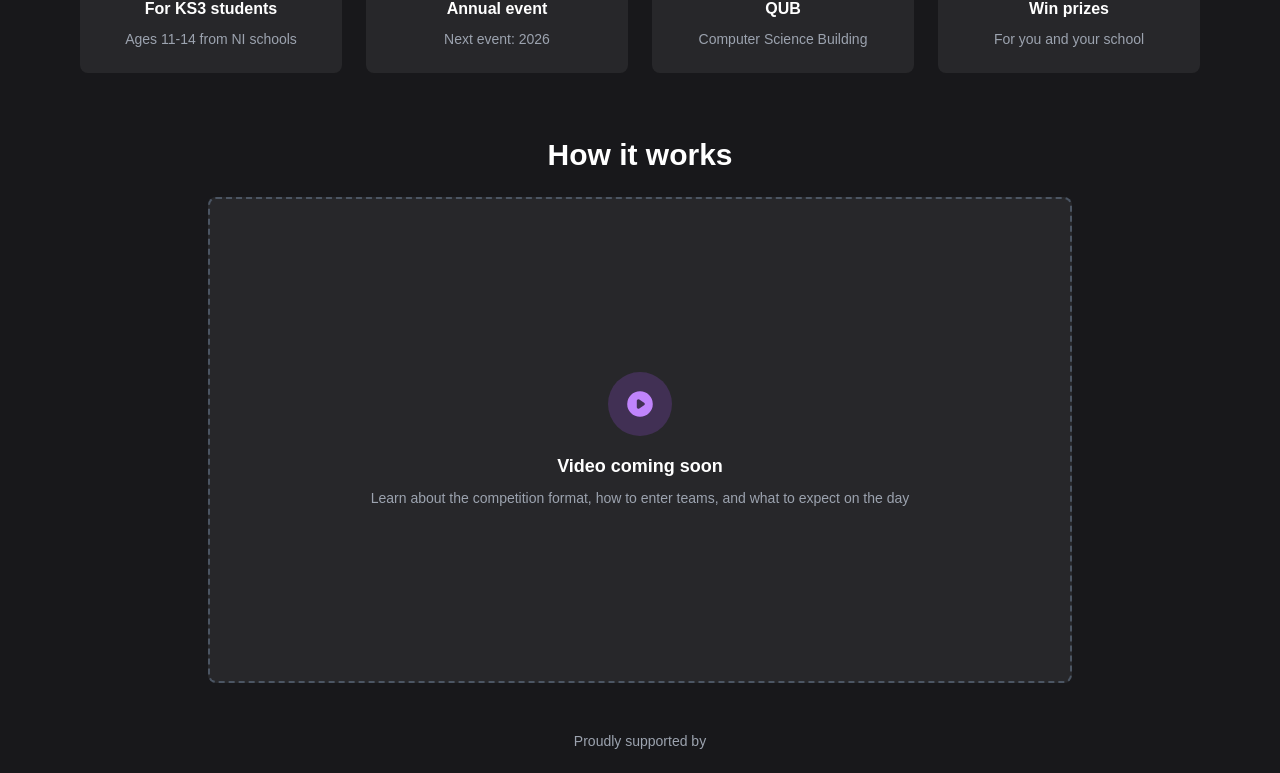
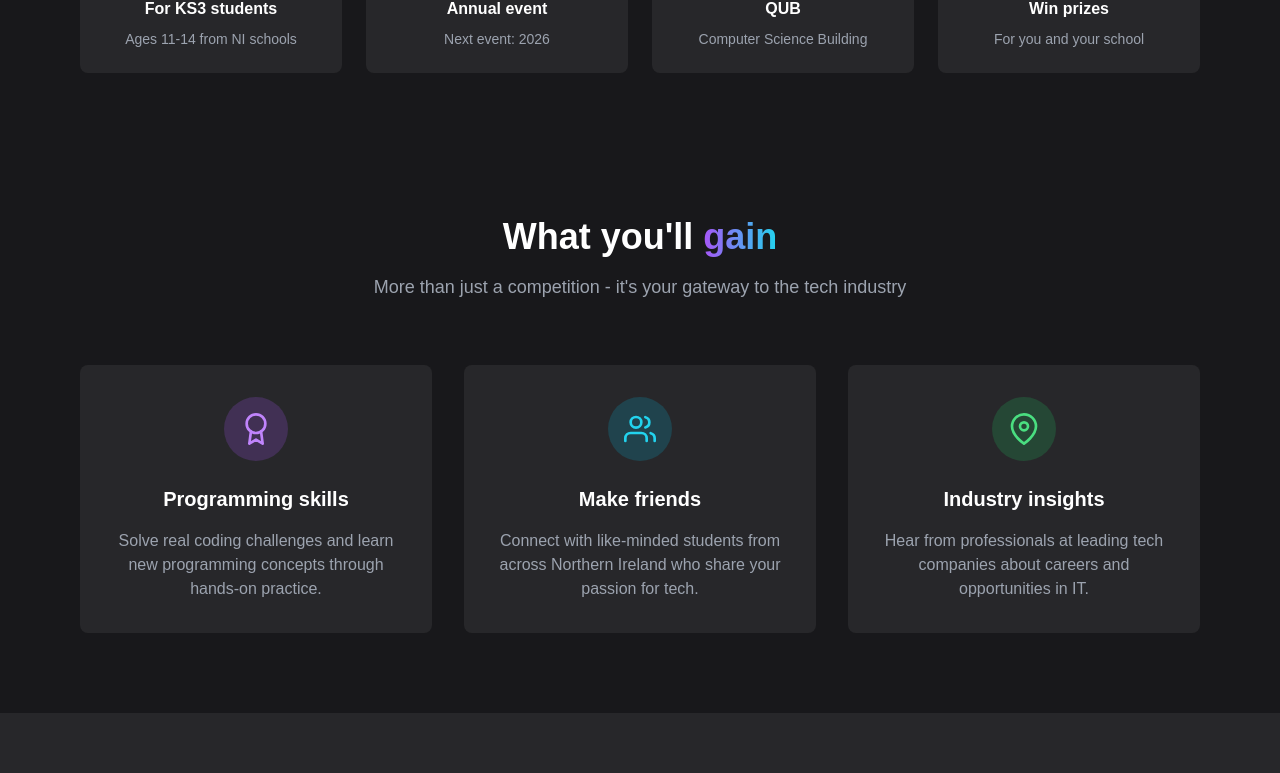
Before and after one commit to VerglasSoftware/igloocode-public, a Next.js app: page / in a window 1280 px wide. Shown: the part 899-1672 px from the top of the page. Built offline with nearby package versions, Linux system fonts and the light colour scheme; a web font is replaced by a local one.

Commit message:
hide video - change 'hidden' when we get it

```diff
--- a/pages/index.js
+++ b/pages/index.js
@@ -87,7 +87,8 @@
 					</div>
 				</div>
 
-				<div className="max-w-4xl mx-auto px-4 text-center mt-16">
+													{/* remove 'hidden' below when we get video */}
+				<div className="max-w-4xl mx-auto px-4 text-center mt-16 hidden">
 					<h2 className={`${red_hat_mono.className} text-white text-2xl sm:text-3xl font-bold mb-6`}>
 						How it works
 					</h2>
```
